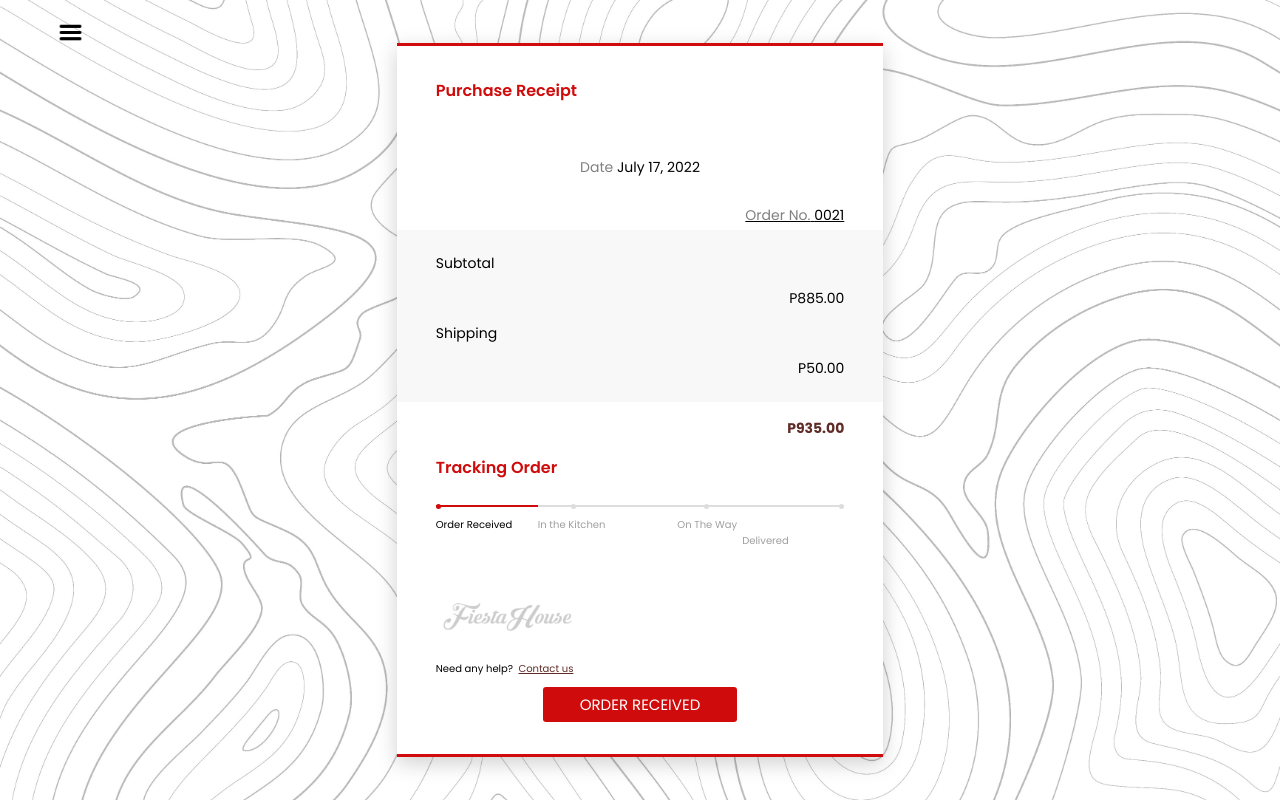
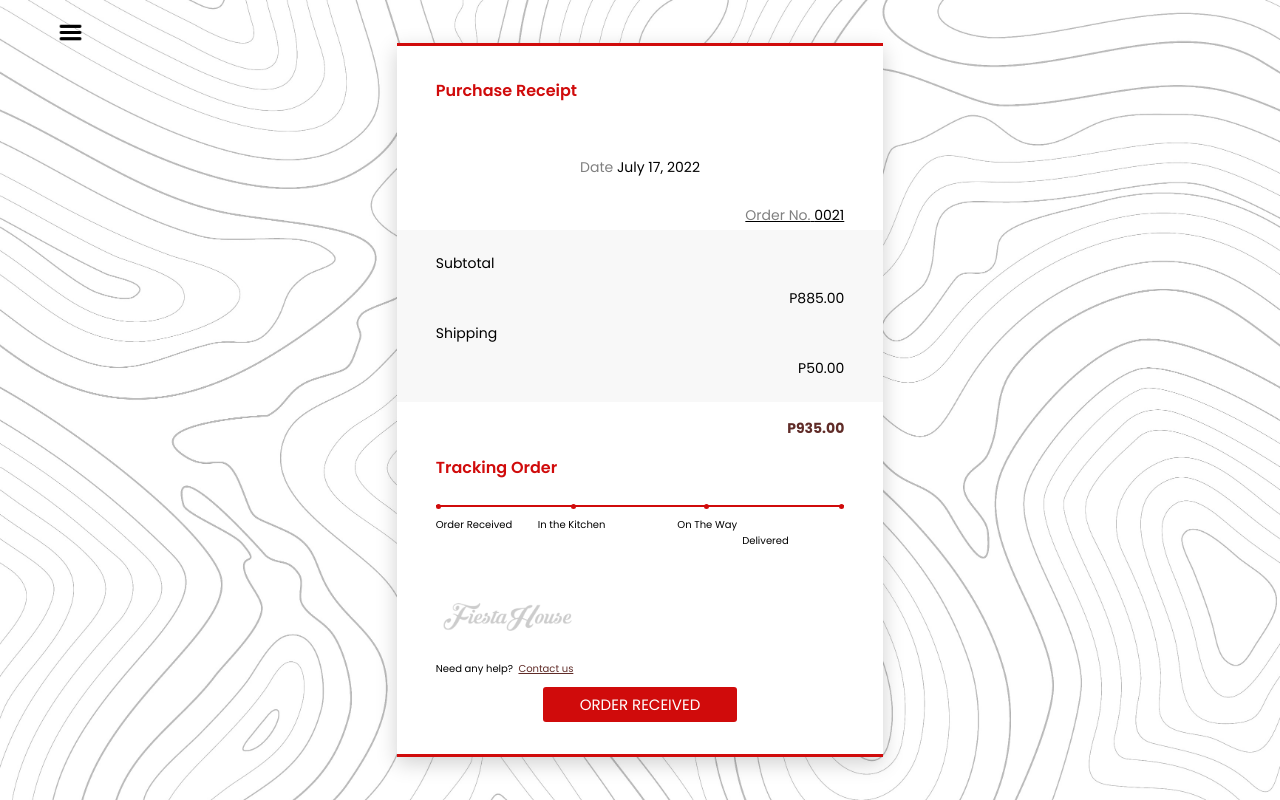
Before and after one commit to Eeeria/FiestaHouse, a plain HTML site: page login_tracker.html in a window 1280 px wide. Drawn offline with Linux system fonts and the light colour scheme.

Commit message:
Update login_tracker.html

```diff
--- a/login_tracker.html
+++ b/login_tracker.html
@@ -84,9 +84,9 @@
         <div class="progress-track">
             <ul id="progressbar">
                 <li class="step0 active " id="step1">Order Received</li>
-                <li class="step0 text-muted text-right" id="step2">In the Kitchen</li>
-                <li class="step0 text-muted text-right" id="step3">&nbsp; &nbsp; &nbsp; &nbsp; &nbsp; &nbsp; &nbsp; On The Way</li>
-                <li class="step0 text-muted text-right" id="step4">&nbsp; &nbsp; &nbsp; &nbsp; &nbsp; &nbsp; &nbsp; &nbsp; &nbsp; &nbsp; &nbsp; Delivered</li>
+                <li class="step0 active " id="step2">In the Kitchen</li>
+                <li class="step0 active " id="step3">&nbsp; &nbsp; &nbsp; &nbsp; &nbsp; &nbsp; &nbsp; On The Way</li>
+                <li class="step0 active " id="step4">&nbsp; &nbsp; &nbsp; &nbsp; &nbsp; &nbsp; &nbsp; &nbsp; &nbsp; &nbsp; &nbsp; Delivered</li>
             </ul>
         </div>
         <div class="footer">
```
